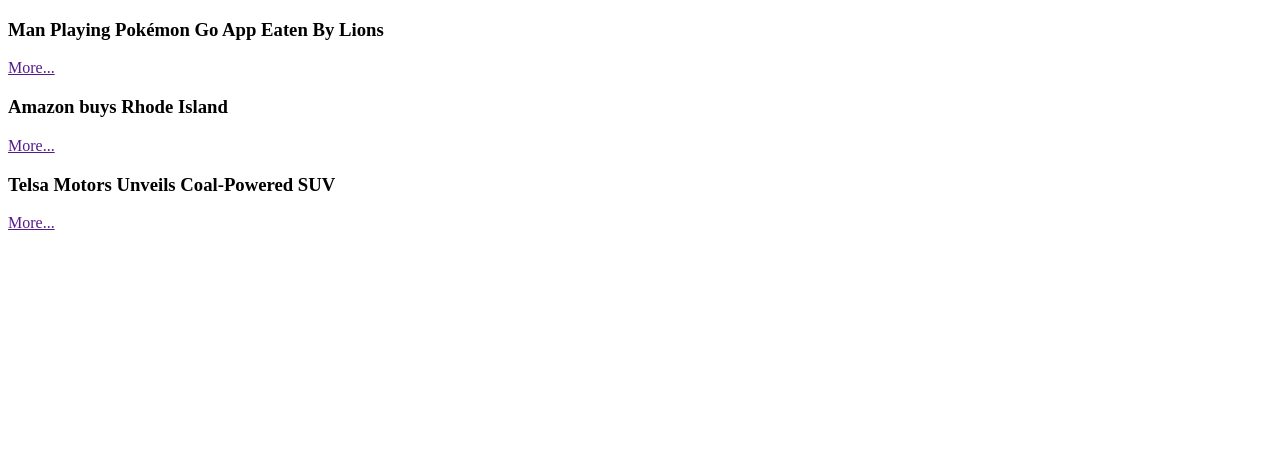
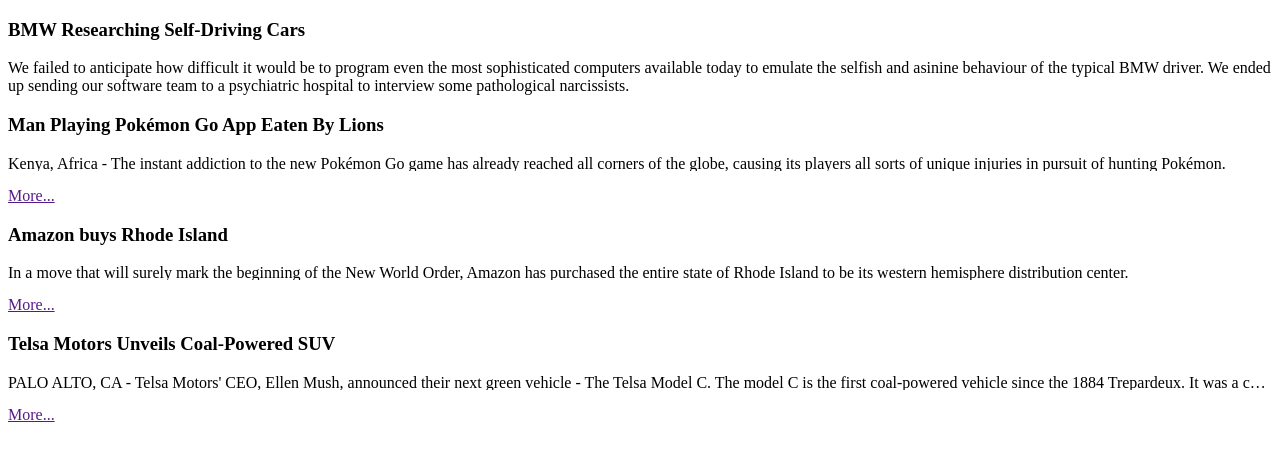
Before and after one commit to hobk1ard/LearnAngular, an Angular app in the folder learn-angular-app/: page / in a window 1280 px wide. Shown: the top 458 px of the page. Built offline with nearby package versions, Linux system fonts and the light colour scheme.

Commit message:
Added dynamic news list, removing from the dom instead of hidden and better collapse css

```diff
--- a/learn-angular-app/src/app/news-list/news-list.component.css
+++ b/learn-angular-app/src/app/news-list/news-list.component.css
@@ -1,3 +1,6 @@
 .collapsed {
-    display:none;
+    height:1em;
+    overflow: hidden;
+    white-space: nowrap;
+    text-overflow: ellipsis;
 }
--- a/learn-angular-app/src/app/news-list/news-list.component.html
+++ b/learn-angular-app/src/app/news-list/news-list.component.html
@@ -1,27 +1,9 @@
 <div>
-	<div>
-		<h3>Man Playing Pokémon Go App Eaten By Lions</h3>
-		<p [ngClass]="{collapsed: selectedNewsId != 0}">Kenya, Africa - The instant addiction to the new Pokémon Go
-			game has already reached all corners of the globe, causing its
-			players all sorts of unique injuries in pursuit of hunting Pokémon.</p>
-		<a href (click)="expandNews(0)" [hidden]="selectedNewsId == 0">More...</a>
+	<div *ngFor="let news of newsItems; let newsId = index">
+		<h3>{{news.title}}</h3>
+		<p [ngClass]="{collapsed: selectedNewsId != newsId}">
+			{{news.body}}
+		</p>
+		<a href (click)="expandNews(newsId)" *ngIf="selectedNewsId != newsId">More...</a>
 	</div>
-
-	<div>
-		<h3>Amazon buys Rhode Island</h3>
-		<p [ngClass]="{collapsed: selectedNewsId != 1}">In a move that will surely mark the beginning of the New World
-			Order, Amazon has purchased the entire state of Rhode Island to be
-			its western hemisphere distribution center.</p>
-		<a href (click)="expandNews(1)" [hidden]="selectedNewsId == 1">More...</a>
-	</div>
-
-	<div>
-		<h3>Telsa Motors Unveils Coal-Powered SUV</h3>
-		<p [ngClass]="{collapsed: selectedNewsId != 2}">PALO ALTO, CA - Telsa Motors' CEO, Ellen Mush, announced their
-			next "green" vehicle - The Telsa Model C. The model C is the first
-			coal-powered vehicle since the 1884 Trepardeux. It was a coal fired
-			steam propelled carriage.</p>
-		<a href (click)="expandNews(2)" [hidden]="selectedNewsId == 2">More...</a>
-	</div>
-
 </div>
--- a/learn-angular-app/src/app/news-list/news-list.component.ts
+++ b/learn-angular-app/src/app/news-list/news-list.component.ts
@@ -6,7 +6,25 @@
   styleUrls: ['./news-list.component.css']
 })
 export class NewsListComponent implements OnInit {
-  selectedNewsId:number;
+  selectedNewsId:number = 0;
+  newsItems = [
+    {
+        title: "BMW Researching Self-Driving Cars",
+        body: "We failed to anticipate how difficult it would be to program even the most sophisticated computers available today to emulate the selfish and asinine behaviour of the typical BMW driver. We ended up sending our software team to a psychiatric hospital to interview some pathological narcissists."
+    },
+    {
+        title: "Man Playing Pokémon Go App Eaten By Lions",
+        body: "Kenya, Africa - The instant addiction to the new Pokémon Go game has already reached all corners of the globe, causing its players all sorts of unique injuries in pursuit of hunting Pokémon."
+    },
+    {
+        title: "Amazon buys Rhode Island",
+        body: "In a move that will surely mark the beginning of the New World Order, Amazon has purchased the entire state of Rhode Island to be its western hemisphere distribution center."
+    },
+    {
+        title: "Telsa Motors Unveils Coal-Powered SUV",
+        body: "PALO ALTO, CA - Telsa Motors' CEO, Ellen Mush, announced their next green vehicle - The Telsa Model C. The model C is the first coal-powered vehicle since the 1884 Trepardeux. It was a coal fired steam propelled carriage."
+    }
+  ];
   expandNews(id:number) {
     this.selectedNewsId = id;
     return false;
```
